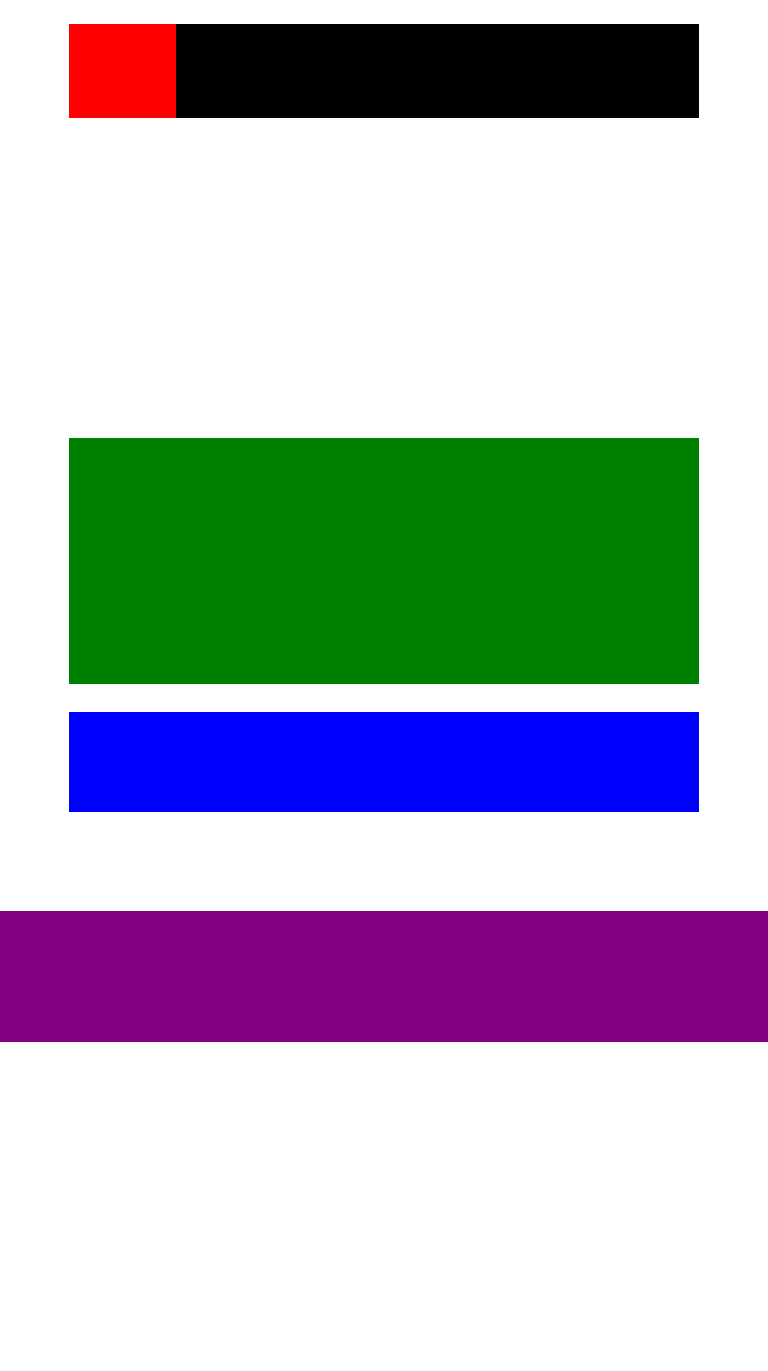
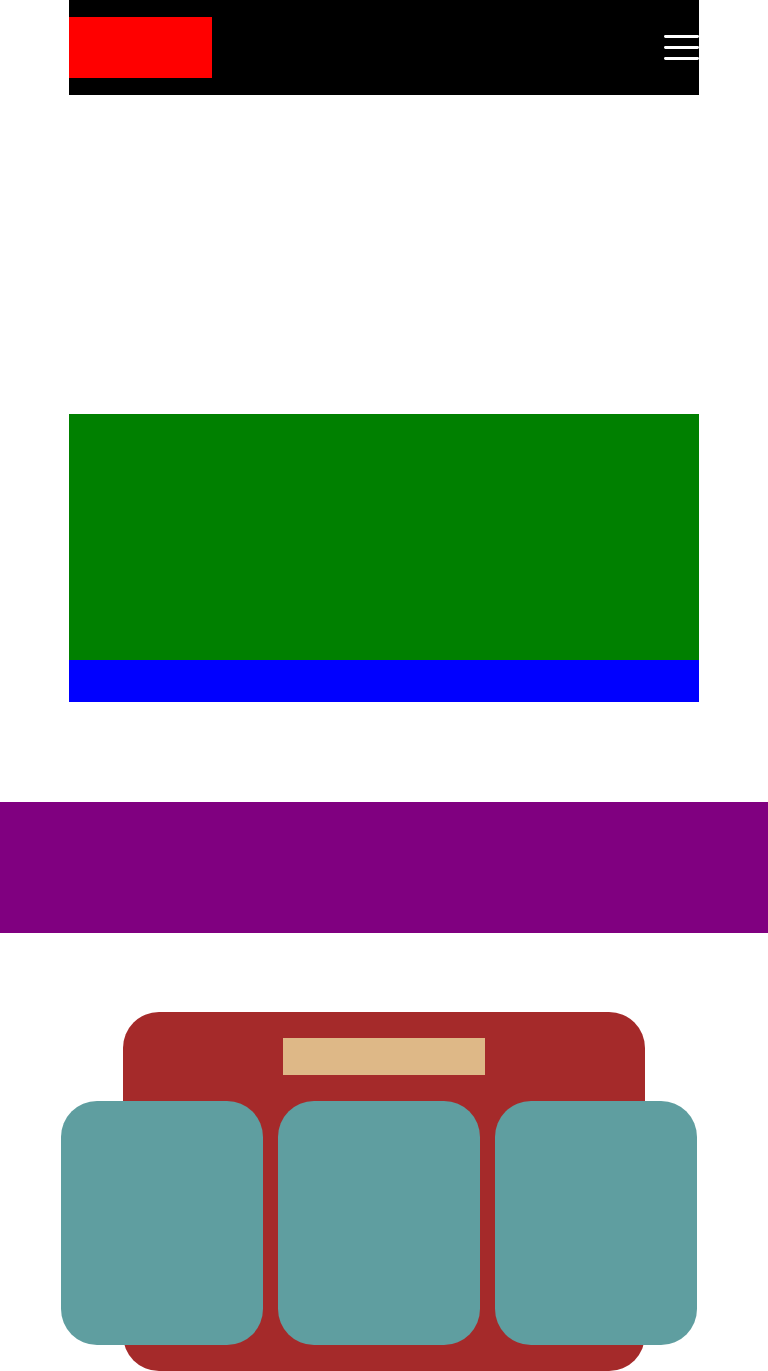
Before and after one commit to siddhesh-mmi/websites-demo-mmi, a React (Create React App) app: page / in a window 768 px wide. Before the commit the page ends 1042 px from the top, so only its background shows below. Built offline with nearby package versions, Linux system fonts and the light colour scheme.

Commit message:
web view what we do

```diff
--- a/src/views/Home/Home.js
+++ b/src/views/Home/Home.js
@@ -15,7 +15,7 @@ import './home.css';
 // import aboutusimg from '../assets/aboutusimage.svg'
 // import david from '../assets/david.webp'
 // import rajendra from '../assets/rajendra.webp'
-// import howmuchimg from '../assets/howmuchimg.svg'
+import MenuIcon from '../../assets/images/menu.svg'
  import cardanoLogo from '../../assets/images/cardanologo.png'
 // import { Helmet } from "react-helmet";
 
@@ -220,6 +220,9 @@ class Home extends React.Component{
       <div className="header">
         <div className="logo"></div>
         <div className="menu"></div>
+        {/* <div className="menuIcon"> */}
+          <img className="menuIcon" src={MenuIcon} />
+          {/* </div> */}
       </div>
       <div className="section1">
         <div className="heading1"></div>
@@ -233,7 +236,7 @@ class Home extends React.Component{
         <div className="gif">
       </div>
       <div className="whatwedo_bg">
-        <div className="whatwedo">
+        {/* <div className="whatwedo">
 
         </div>
         <div className="whatwedo_section">
@@ -246,7 +249,19 @@ class Home extends React.Component{
           <div className="whatwedo_section_data">
 
           </div>
+        </div> */}
+              <div>
+        <div className="whatwedo">
+          <div className="whatwedoHeaderMain">
+          <div className="whatwedoHeader"></div>
+          </div>
+          <div className="boxsection">
+            <div className="box1"></div>
+            <div className="box1"></div>
+            <div className="box1"></div>
+          </div>
         </div>
+      </div>
       </div>
 
       <div className="eel_section">
--- a/src/views/Home/home.css
+++ b/src/views/Home/home.css
@@ -277,26 +277,34 @@
 	.whatwedo {
 		margin-top: 10.4vw;
 		width: 68vw;
-		height: 47vw;
+		height: 46.7vw;
 		background-color: brown;
 		margin-left: auto;
 		margin-right: auto;
 		border-radius: 4.68vw;
+		/* padding-top: 3.4vw; */
+	}
+	.whatwedoHeaderMain {
 		padding-top: 3.4vw;
 	}
 	.whatwedoHeader {
-		/* margin-top: 3.4vw; */
 		background-color: burlywood;
 		width: 26.2vw;
 		height: 4.76vw;
 		margin:0 auto ;
 	}
 	.box1 {
-		margin-top: 3.4vw;
 		width: 26.25vw;
 		height: 31.7vw;
 		border-radius: 4.68vw;
 		background-color: cadetblue;
+		margin: 0 1vw;
+	}
+	.boxsection {
+		margin-top: 3.4vw;
+    width: 86vw;
+    margin-left: -9vw;
+    display: flex;
 	}
 }
 
@@ -309,17 +317,25 @@
 		width: 82vw;
 		margin-left: 9vw;
 		height:12.33vw;
+		display: flex;
+		align-items: center;
+		justify-content: space-between;
 		/* height: 50px; */
-		margin-top: 3.1vw;
+		/* margin-top: 3.1vw; */
+	}
+
+	.menuIcon{
+		width: 4.51vw;
+		height: 3.26vw
 	}
 
 	.logo{
-		width: 13.93vw;
+		width: 18.55vw;
 		/* height: 50px; */
-		height:12.33vw;
+		height:8vw;
 		background-color: red;
 		/* margin-top: 40px; */
-		margin-top: 3.1vw;
+		/* margin-top: 2.2vw; */
 	}
 
 	.section1{
@@ -340,28 +356,26 @@
 	}
 
 	.image1{
-		margin-left: 2.7vw;
-		/* background-color: red; */
-		height: 21.79vw;
-		width: 23.5vw;
-		float: left;
 		display: none;
 	}
 
 	.image_1{
-		/* background-color: red; */
-		height: 21.79vw;
-		width: 23.5vw;
 		float: left;
 	}
 
 	.subsection1{
+		/* margin-left: 9vw;
+		background-color: blue;
+		height: 13vw;
+		width: 82vw;
+		/* float: left;
+		margin-top: 2.8vw; */
 		margin-left: 9vw;
 		background-color: blue;
 		height: 13vw;
 		width: 82vw;
-		float: left;
-		margin-top: 3.5vh;
+		/* float: left; */
+		margin-top: 2.8vw;
 	}
 
 	.gif{
@@ -369,9 +383,42 @@
 		background-color: purple;
 		height: 17vw;
 		width: 100vw;
-		float: left;
-		overflow-x: hidden;
+		/* float: left; */
+		/* overflow-x: hidden; */
 		margin-top: 13vw;
+	}
+
+	.whatwedo {
+		margin-top: 10.4vw;
+		width: 68vw;
+		height: 46.7vw;
+		background-color: brown;
+		margin-left: auto;
+		margin-right: auto;
+		border-radius: 4.68vw;
+		/* padding-top: 3.4vw; */
+	}
+	.whatwedoHeaderMain {
+		padding-top: 3.4vw;
+	}
+	.whatwedoHeader {
+		background-color: burlywood;
+		width: 26.2vw;
+		height: 4.76vw;
+		margin:0 auto ;
+	}
+	.box1 {
+		width: 26.25vw;
+		height: 31.7vw;
+		border-radius: 4.68vw;
+		background-color: cadetblue;
+		margin: 0 1vw;
+	}
+	.boxsection {
+		margin-top: 3.4vw;
+    width: 86vw;
+    margin-left: -9vw;
+    display: flex;
 	}
 }
 @media screen and (max-width:767.68px){
@@ -416,7 +463,7 @@
 	.subsection1{
 		margin-left: 6vw;
 		background-color: blue;
-		height: 8.25vh;
+		height: 8.25vw;
 		width: 88.8vw;
 		float: left;
 		margin-top: 3.5vh;
```
Also changed, not shown: src/assets/images/menu.svg (added).
